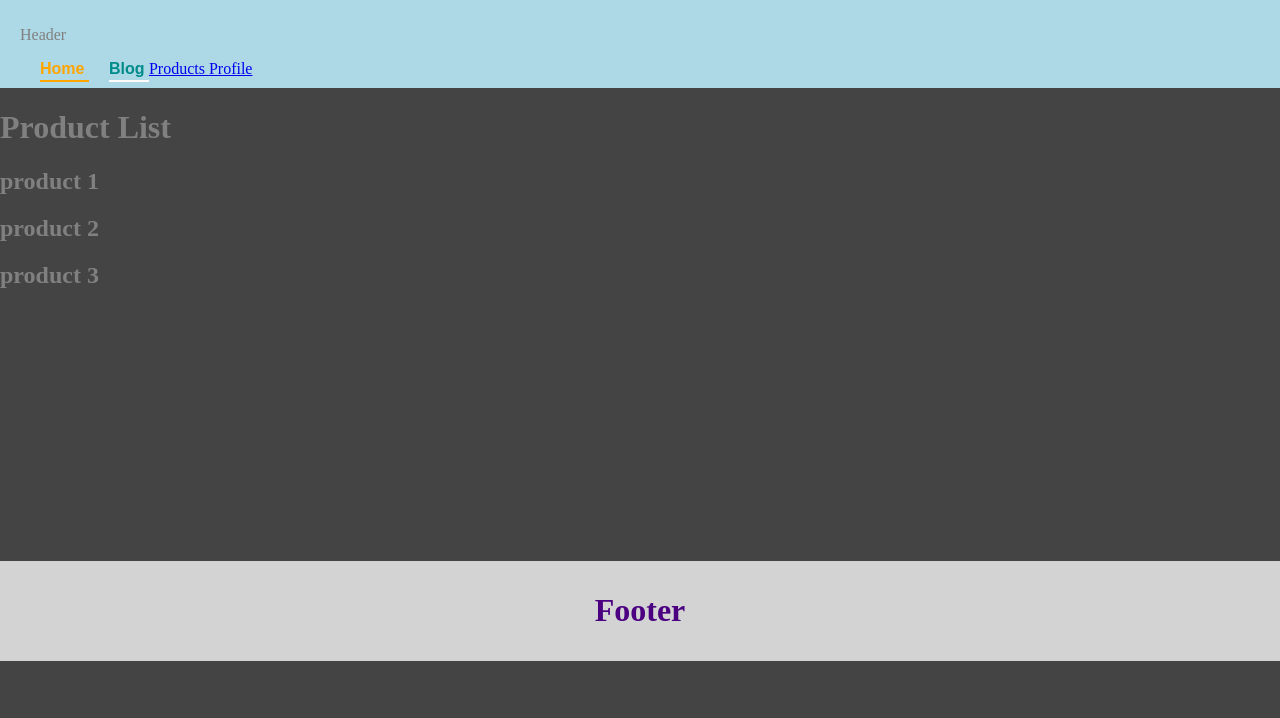
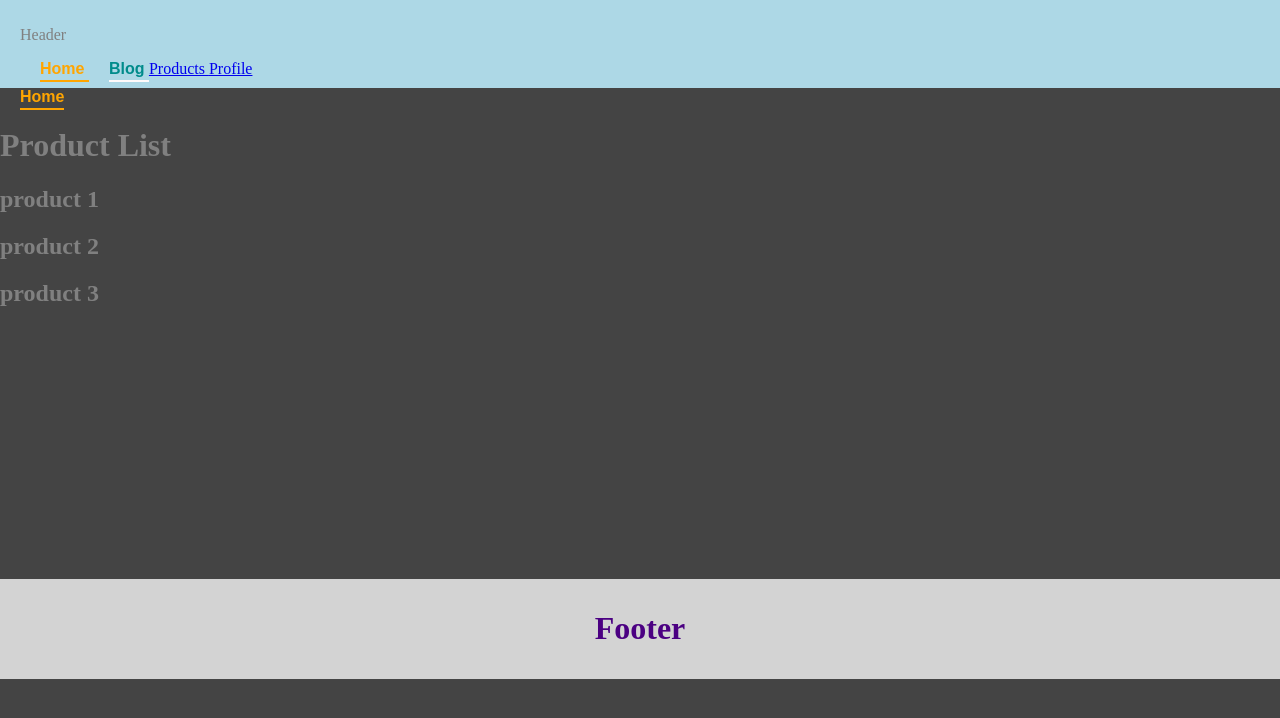
Before and after one commit to AbrorBoqiyev/mynextProject, a Next.js app: page /products in a window 1280 px wide. Shown: the top 718 px of the page. Built offline with nearby package versions, Linux system fonts and the light colour scheme.

Commit message:
small chages

```diff
--- a/src/app/products/page.tsx
+++ b/src/app/products/page.tsx
@@ -1,6 +1,12 @@
+import Link from "next/link";
+
+
+
 export default function ProductList(){
     return (
         <div>
+            <Link style={{textDecoration: 'none',color: "orange",fontSize: "16px",fontFamily: "sans-serif",fontWeight: "bolder",borderBottom: '2px solid orange',paddingBottom: '3px', margin: '20px',}}
+             href={'/'}>Home</Link>
             <h1>Product List</h1>
             <h2>product 1</h2>
             <h2>product 2</h2>
```
